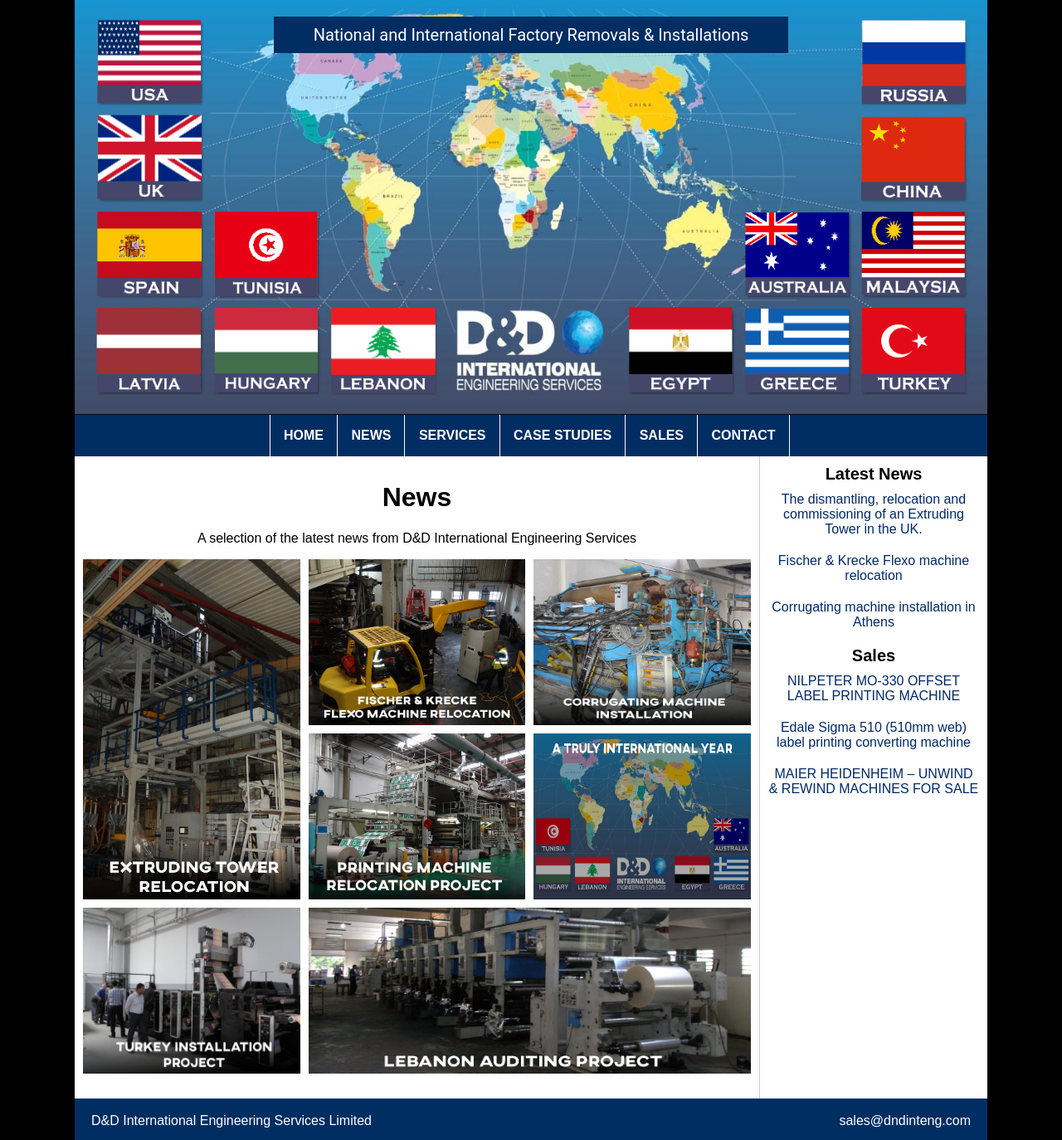
After one commit to VirtualVirtuoso/DND-Website, a PHP site: page /news in a window 1280 px wide. The commit adds this page. Shown: the whole page at 83% size. Run offline with PHP 8.4, Linux system fonts and the light colour scheme; some web fonts are replaced.

Commit message:
Further work

```diff
--- /dev/null
+++ b/_assets/style/dnd.css
@@ -0,0 +1,219 @@
+/**
+ * Imports
+**/
+
+@font-face {
+    font-family: 'Montserrat';
+    src: url(https://fonts.gstatic.com/s/montserrat/v12/rBHvpRWBkgyW99dXT88n7yEAvth_LlrfE80CYdSH47w.woff2) format('woff2');
+}
+
+/**
+ * Grid format - implementing the lovely new CSS Grids format!
+**/
+
+html{
+    padding: 0;
+}
+
+body{
+    display: grid;
+    grid-template-rows: 500px 100px auto auto 50px;
+    grid-template-areas:
+            "header"
+            "nav"
+            "main"
+            "aside"
+            "footer";
+    font-family: arial, sans-serif;
+    background: black;
+    max-width: 1100px;
+    margin: auto;
+}
+
+@media (min-width: 670px) {
+    body{
+        display: grid;
+        grid-template-columns: 3fr 1fr;
+        grid-template-rows: 500px 50px auto 50px;
+        grid-template-areas:
+                "header header"
+                "nav nav"
+                "main aside"
+                "footer footer";
+    }
+}
+
+header{
+    grid-area: header;
+}
+
+nav{
+    grid-area: nav;
+    display: grid;
+    grid-template-columns: 1fr 630px 1fr;
+    grid-template-areas: "voidleft center voidright";
+}
+
+main{
+    grid-area: main;
+}
+
+aside{
+    grid-area: aside;
+}
+
+footer{
+    grid-area: footer;
+    display: grid;
+    grid-template-columns: 1fr 1fr;
+    grid-template-areas: "left right";
+}
+
+.left{
+    grid-area: left;
+}
+
+.center{
+    grid-area: center;
+}
+
+.right{
+    grid-area: right;
+}
+
+/**
+ * Header styling
+**/
+
+header{
+    background: url(/DND/_assets/img/header-sm.png) no-repeat;
+    background-size: 100% 100%;
+}
+
+header p{
+    display: none;
+}
+
+@media (min-width: 670px) {
+
+    header {
+        background: url(/DND/_assets/img/header-md.png) no-repeat;
+        background-size: 100% 100%;
+    }
+
+    header p {
+        display: inherit;
+        background: #002d62;
+        color: white;
+        font-family: 'Montserrat', Roboto, sans-serif;
+        font-size: 20px;
+        margin-left: auto;
+        margin-right: auto;
+        padding-bottom: 10px;
+        padding-top: 10px;
+        position: relative;
+        text-align: center;
+        width: 620px;
+    }
+}
+
+@media (min-width: 1000px) {
+    header {
+        background: url(/DND/_assets/img/header-lg.png) no-repeat;
+        background-size: 100% 100%;
+    }
+}
+
+/**
+ * Navbar styling
+**/
+
+nav{
+    background-color: #002d62;
+}
+
+nav a:first-child{
+    border-left: 1px solid white;
+    margin-left: 0;
+}
+
+nav a {
+    text-decoration: none;
+    color: white;
+    text-transform: uppercase;
+    font-weight: bold;
+    border-right: 1px solid white;
+    padding: 16px;
+    display: inline-block;
+    margin-left: -4px;
+}
+
+nav a:hover{
+    background-color: #0047bb;
+}
+
+@media (min-width: 670px) {
+    nav a {
+        padding: 16px;
+        margin-left: -4px;
+    }
+}
+
+/**
+ * Footer styling
+**/
+
+footer{
+    background-color: #002d62;
+    color: white;
+}
+
+.left {
+    margin-top: 18px;
+    padding-left: 20px;
+}
+
+.right{
+    margin-top: 18px;
+    padding-right: 20px;
+    text-align: right;
+}
+
+
+/**
+ * Main Styling
+**/
+
+main{
+    padding: 10px;
+    background-color: white;
+}
+
+main p, main h1{
+    text-align: center;
+}
+
+/**
+ * Aside Styling
+**/
+
+aside{
+    background-color: white;
+    padding: 10px;
+    border-left: 1px solid #ccc;
+}
+
+aside .aside-header{
+    text-align: center;
+    font-size: 20px;
+    margin-bottom: 10px;
+    font-weight: bold;
+}
+
+aside a{
+    text-decoration: none;
+    color: #002969;
+    text-align: center;
+    margin-bottom: 20px;
+    display: inline-block;
+}
--- /dev/null
+++ b/_assets/style/news.css
@@ -0,0 +1,51 @@
+.info-grid{
+    display: grid;
+    grid-template-columns: 1fr 1fr 1fr;
+    grid-template-rows: 200px 200px 200px;
+    grid-template-areas:
+        "one two three"
+        "one four five"
+        "six seven seven";
+    margin-bottom: 20px;
+    grid-column-gap: 10px;
+    grid-row-gap: 10px;
+}
+
+.news-item{
+    background-size: 100% 100%;
+}
+
+#news-item-1{
+    grid-area: one;
+    background-image: url(/DND/_assets/img/thumbs/tower.png);
+}
+
+#news-item-2{
+    grid-area: two;
+    background-image: url(/DND/_assets/img/thumbs/flexo.png);
+}
+
+#news-item-3{
+    grid-area: three;
+    background-image: url(/DND/_assets/img/thumbs/corrugator.png);
+}
+
+#news-item-4{
+    grid-area: four;
+    background-image: url(/DND/_assets/img/thumbs/scunthorpe.png);
+}
+
+#news-item-5{
+    grid-area: five;
+    background-image: url(/DND/_assets/img/thumbs/international.png);
+}
+
+#news-item-6{
+    grid-area: six;
+    background-image: url(/DND/_assets/img/thumbs/turkey.png);
+}
+
+#news-item-7{
+    grid-area: seven;
+    background-image: url(/DND//_assets/img/thumbs/lebanon.png);
+}
--- /dev/null
+++ b/news/index.html
@@ -0,0 +1,60 @@
+<!DOCTYPE html>
+<html lang="en">
+<head>
+    <meta charset="UTF-8">
+    <title>Title</title>
+    <link rel="stylesheet" href="../_assets/style/dnd.css"/>
+    <link rel="stylesheet" href="../_assets/style/news.css"/>
+</head>
+<body>
+
+<header>
+    <p>National and International Factory Removals & Installations</p>
+</header>
+
+<nav>
+    <div class="center">
+        <a href="/">Home</a>
+        <a href="/news">News</a>
+        <a href="/services">Services</a>
+        <a href="/caseStudies">Case Studies</a>
+        <a href="/sales">Sales</a>
+        <a href="/contact">Contact</a>
+    </div>
+</nav>
+
+<main>
+    <h1>News</h1>
+    <p>
+        A selection of the latest news from D&D International Engineering Services
+    </p>
+    <div class="info-grid">
+        <a class="news-item" id="news-item-1" href="news/tower.html"></a>
+        <a class="news-item" id="news-item-2" href="news/flexo.html"></a>
+        <a class="news-item" id="news-item-3" href="news/corrugation.html"></a>
+        <a class="news-item" id="news-item-4" href="news/scunthorpe.html"></a>
+        <a class="news-item" id="news-item-5" href="news/international.html"></a>
+        <a class="news-item" id="news-item-6" href="news/turkey.html"></a>
+        <a class="news-item" id="news-item-7" href="news/lebanon.html"></a>
+    </div>
+</main>
+
+<aside>
+    <div class="aside-header">Latest News</div>
+    <a href="#news1">The dismantling, relocation and commissioning of an Extruding Tower in the UK.</a>
+    <a href="#news2">Fischer & Krecke Flexo machine relocation</a>
+    <a href="#news3">Corrugating machine installation in Athens</a>
+
+    <div class="aside-header">Sales</div>
+    <a href="#sales1">NILPETER MO-330 OFFSET LABEL PRINTING MACHINE</a>
+    <a href="#sales2">Edale Sigma 510 (510mm web) label printing converting machine</a>
+    <a href="#sales3">MAIER HEIDENHEIM – UNWIND & REWIND MACHINES FOR SALE</a>
+</aside>
+
+<footer>
+    <div class="left">D&D International Engineering Services Limited</div>
+    <div class="right">sales@dndinteng.com</div>
+</footer>
+
+</body>
+</html>
```
Also changed, not shown: _assets/style/contact.css (added, +26 -0 lines), _assets/style/styles.css (renamed from styles.css, +14 -2 lines), caseStudies/index.html (added, +10 -0 lines), contact/index.html (added, +79 -0 lines), index.html (added, +60 -0 lines), services/index.html (added, +79 -0 lines), _assets/img/header-lg.png (added), _assets/img/header-md.png (added), _assets/img/header-sm.png (added), _assets/img/thumbs/corrugator.png (added), _assets/img/thumbs/flexo.png (added), _assets/img/thumbs/international.png (added), _assets/img/thumbs/lebanon.png (added), _assets/img/thumbs/scunthorpe.png (added), 2 more files.
